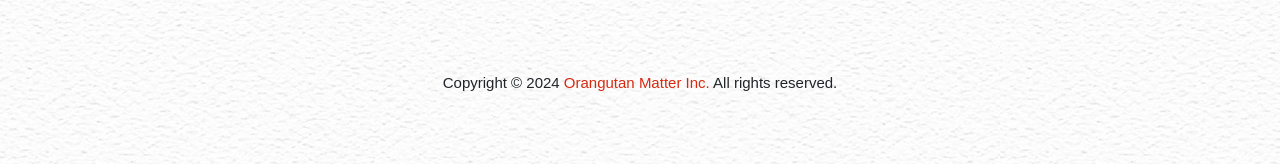
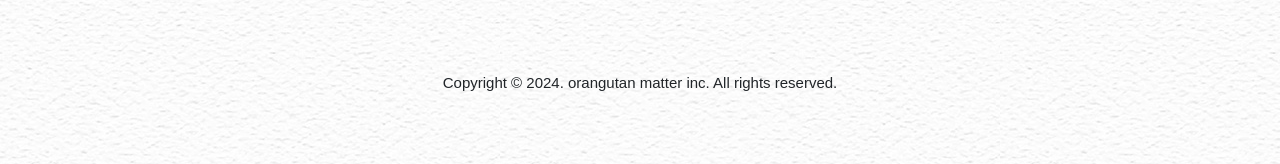
Before and after one commit to karnawis/orangutan-matter, a website with bundled scripts: page index.html in a window 1280 px wide. Shown: the part 3834-3998 px from the top of the page. Built offline with nearby package versions, Linux system fonts and the light colour scheme; a web font is replaced by a local one.

Commit message:
updated copy right

```diff
--- a/index.html
+++ b/index.html
@@ -149,7 +149,7 @@
     <div class="container-fluid">
         <div class="row">
             <div class="col-md-12">
-                <p class="text-center center-text" style="font-size:15px">Copyright &copy; 2024 <a class="orange" href="https://canada-corp.com/co/orangutan-matter-inc">Orangutan Matter Inc.</a> All rights reserved.</p>
+                <p class="text-center center-text" style="font-size:15px">Copyright &copy; 2024. orangutan matter inc. All rights reserved.</p>
             </div>
         </div>
     </div>
```
